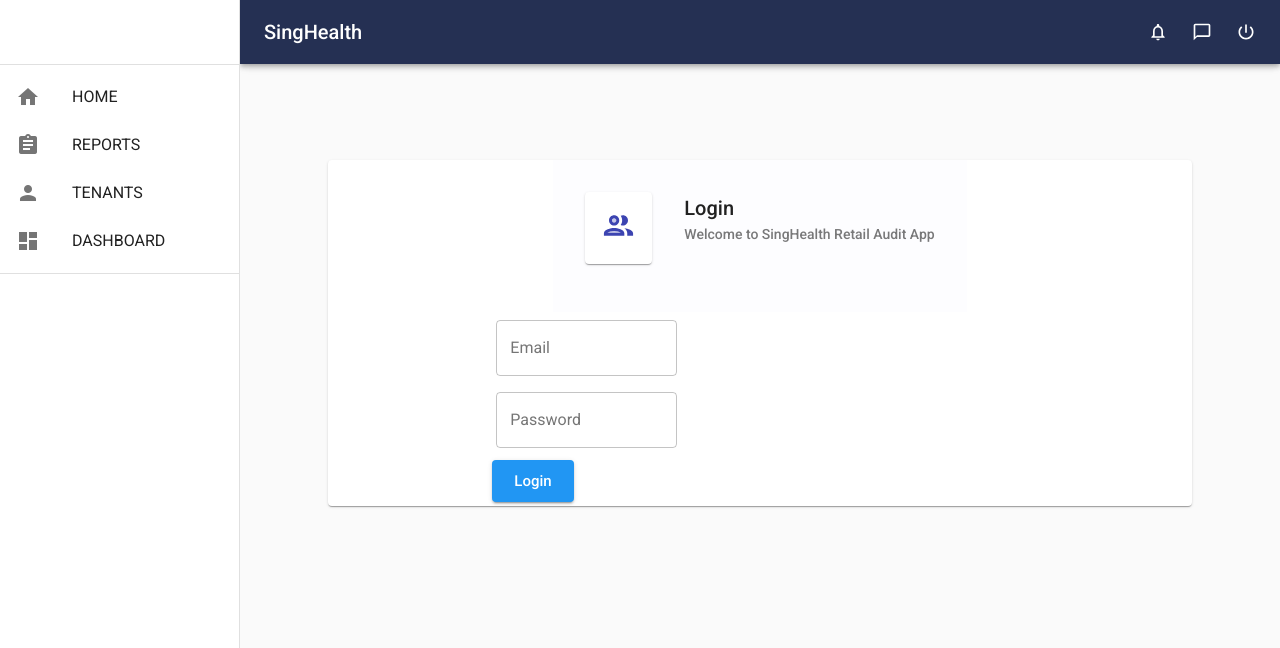
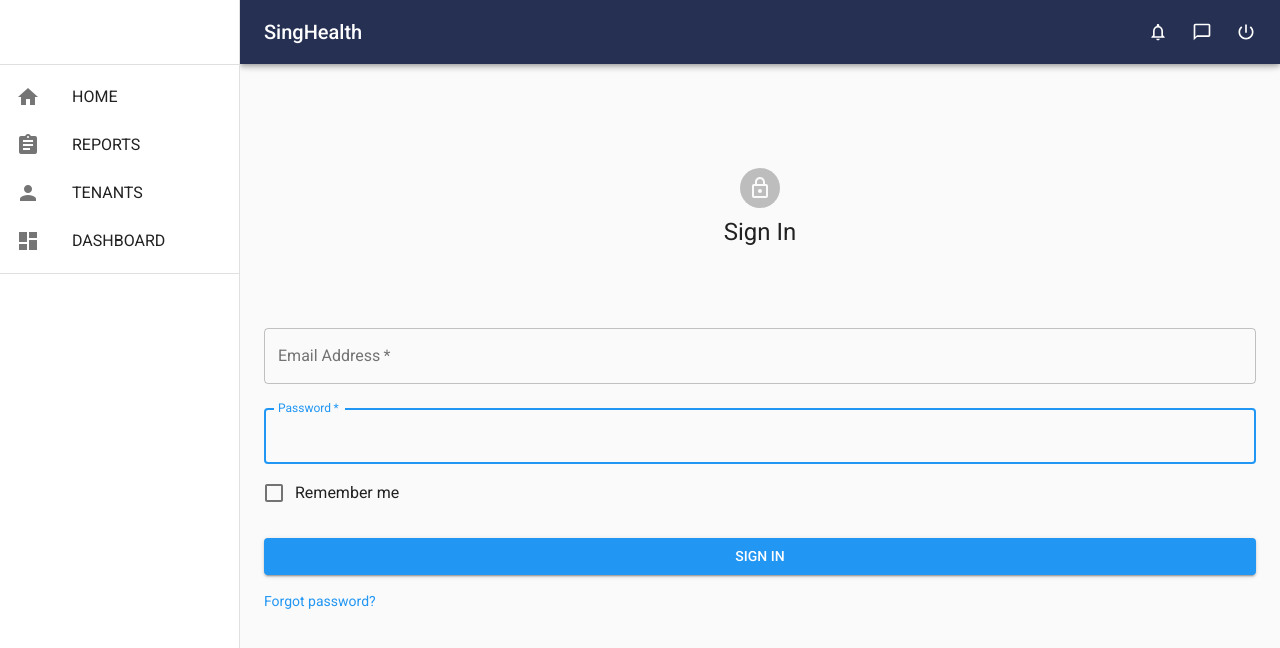
Before and after one commit to kweralt/sh-frontend-2, a React (Create React App) app: page / in a window 1280 px wide. Shown: the top 648 px of the page. Built offline with nearby package versions, Linux system fonts and the light colour scheme.

Commit message:
Add new login template

```diff
--- a/src/components/useTable.js
+++ b/src/components/useTable.js
@@ -1,4 +1,5 @@
 import {
+  TableContainer,
   Table,
   TableHead,
   TableRow,
@@ -24,6 +25,7 @@
       backgroundColor: "#fffbf2",
       cursor: "pointer",
     },
+    minWidth: 650,
   },
 }));
 
@@ -37,7 +39,9 @@
   const [orderBy, setOrderBy] = useState();
 
   const TblContainer = (props) => (
-    <Table className={classes.table}>{props.children}</Table>
+    <TableContainer>
+      <Table className={classes.table}>{props.children}</Table>
+    </TableContainer>
   );
 
   const TblHead = (props) => {
@@ -86,7 +90,6 @@
 
   const TblPagination = () => (
     <TablePagination
-      component="div"
       page={page}
       rowsPerPageOptions={pages}
       rowsPerPage={rowsPerPage}
--- a/src/pages/Login.js
+++ b/src/pages/Login.js
@@ -1,7 +1,15 @@
-import { makeStyles, Paper } from "@material-ui/core";
-import { PeopleOutlineTwoTone } from "@material-ui/icons";
-import PageHeader from "../components/PageHeader";
-import LoginForm from "../components/LoginForm";
+import {
+  makeStyles,
+  Grid,
+  Avatar,
+  Typography,
+  Button,
+  FormControlLabel,
+  Checkbox,
+  TextField,
+  Link,
+} from "@material-ui/core";
+import { LockOutlined } from "@material-ui/icons";
 import ContentWrapper from "../components/ContentWrapper";
 
 const useStyles = makeStyles((theme) => ({
@@ -14,26 +22,73 @@
     flexDirection: "column",
     alignItems: "center",
   },
+  avatar: {
+    margin: theme.spacing(1),
+  },
   form: {
     width: "100%", // IE 11
     marginTop: theme.spacing(1),
   },
+  submit: {
+    margin: theme.spacing(3, 0, 2),
+  },
 }));
 
-export default function Login() {
+export default function Login(props) {
   const classes = useStyles();
+  const { loggedIn, login, logout } = props;
 
   return (
     <ContentWrapper>
       <div className={classes.root}>
-        <Paper className={classes.paper}>
-          <PageHeader
-            title="Login"
-            subTitle="Welcome to SingHealth Retail Audit App"
-            icon={<PeopleOutlineTwoTone fontSize="large" />}
+        <Grid className={classes.paper}>
+          <Avatar className={classes.avatar}>
+            <LockOutlined />
+          </Avatar>
+          <Typography component="h1" variant="h5">
+            Sign In
+          </Typography>
+        </Grid>
+        <form className={classes.form} noValidate>
+          <TextField
+            variant="outlined"
+            margin="normal"
+            required
+            fullWidth
+            id="email"
+            label="Email Address"
+            name="email"
+            autoComplete="email"
+            autoFocus
           />
-          <LoginForm className={classes.form} />
-        </Paper>
+          <TextField
+            variant="outlined"
+            margin="normal"
+            required
+            fullWidth
+            id="password"
+            label="Password"
+            name="password"
+            autoComplete="current-password"
+            autoFocus
+          />
+          <FormControlLabel
+            control={<Checkbox value="remember" color="primary" />}
+            label="Remember me"
+          />
+          <Button
+            fullWidth
+            variant="contained"
+            color="primary"
+            className={classes.submit}
+            onClick={login}
+          >
+            Sign In
+          </Button>
+          <Link href="#" variant="body2">
+            Forgot password?
+          </Link>
+        </form>
       </div>
     </ContentWrapper>
   );
--- a/src/pages/Tenants.js
+++ b/src/pages/Tenants.js
@@ -33,13 +33,6 @@
   pageContent: {
     margin: theme.spacing(5),
     padding: theme.spacing(3),
-  },
-  searchInput: {
-    width: "75%",
-  },
-  newButton: {
-    position: "absolute",
-    right: "10px",
   },
 }));
 
@@ -137,7 +130,6 @@
           <Toolbar>
             <Controls.Input
               label="Search Tenants"
-              className={classes.searchInput}
               InputProps={{
                 startAdornment: (
                   <InputAdornment position="start">
@@ -148,10 +140,9 @@
               onChange={handleSearch}
             />
             <Controls.Button
-              text="Add New"
+              text="Add"
               variant="outlined"
               startIcon={<Add />}
-              className={classes.newButton}
               onClick={() => {
                 setOpenPopup(true);
                 setRecordForEdit(null);
@@ -195,8 +186,8 @@
                 </TableRow>
               ))}
             </TableBody>
+            <TblPagination />
           </TblContainer>
-          <TblPagination />
         </Paper>
         <Popup
           openPopup={openPopup}
```
